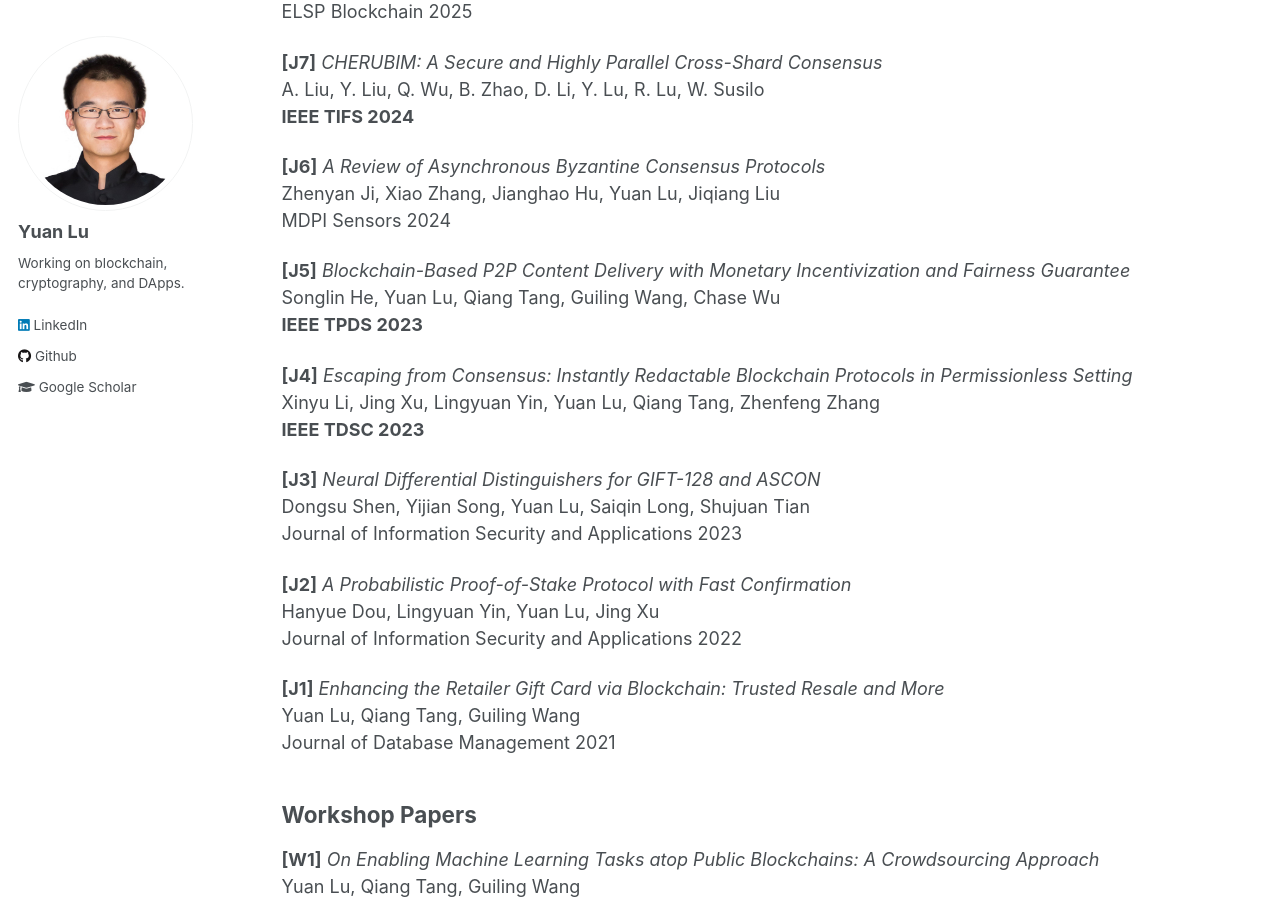
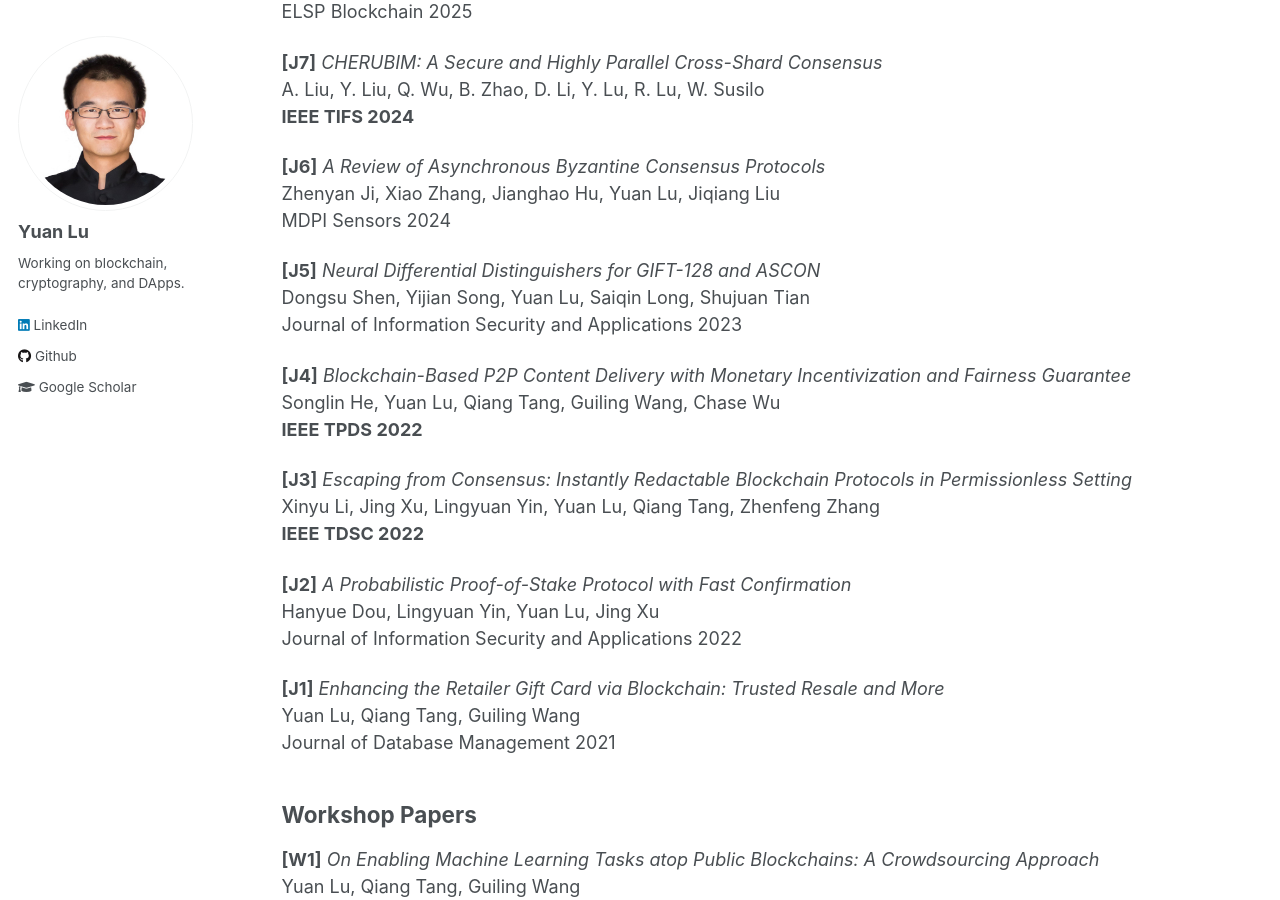
Before and after one commit to yylluu/yylluu.github.io, a Jekyll site: the page built from _pages/publications.md, in a window 1280 px wide and 900 px high, scrolled down 3176 px. Built offline with Jekyll 4.4.1, drawn with Linux system fonts in a browser that asks for light colours.

Commit message:
Update publications.md

```diff
--- a/_pages/publications.md
+++ b/_pages/publications.md
@@ -193,21 +193,21 @@ MDPI Sensors 2024
 
 
 
-**[J5]** *Blockchain-Based P2P Content Delivery with Monetary Incentivization and Fairness Guarantee*
-Songlin He, Yuan Lu, Qiang Tang, Guiling Wang, Chase Wu
-**IEEE TPDS 2023**
+**[J5]** *Neural Differential Distinguishers for GIFT-128 and ASCON*
+Dongsu Shen, Yijian Song, Yuan Lu, Saiqin Long, Shujuan Tian
+Journal of Information Security and Applications 2023
 
 
 
-**[J4]** *Escaping from Consensus: Instantly Redactable Blockchain Protocols in Permissionless Setting*
-Xinyu Li, Jing Xu, Lingyuan Yin, Yuan Lu, Qiang Tang, Zhenfeng Zhang
-**IEEE TDSC 2023**
+**[J4]** *Blockchain-Based P2P Content Delivery with Monetary Incentivization and Fairness Guarantee*
+Songlin He, Yuan Lu, Qiang Tang, Guiling Wang, Chase Wu
+**IEEE TPDS 2022**
 
 
 
-**[J3]** *Neural Differential Distinguishers for GIFT-128 and ASCON*
-Dongsu Shen, Yijian Song, Yuan Lu, Saiqin Long, Shujuan Tian
-Journal of Information Security and Applications 2023
+**[J3]** *Escaping from Consensus: Instantly Redactable Blockchain Protocols in Permissionless Setting*
+Xinyu Li, Jing Xu, Lingyuan Yin, Yuan Lu, Qiang Tang, Zhenfeng Zhang
+**IEEE TDSC 2022**
 
 
 
```
